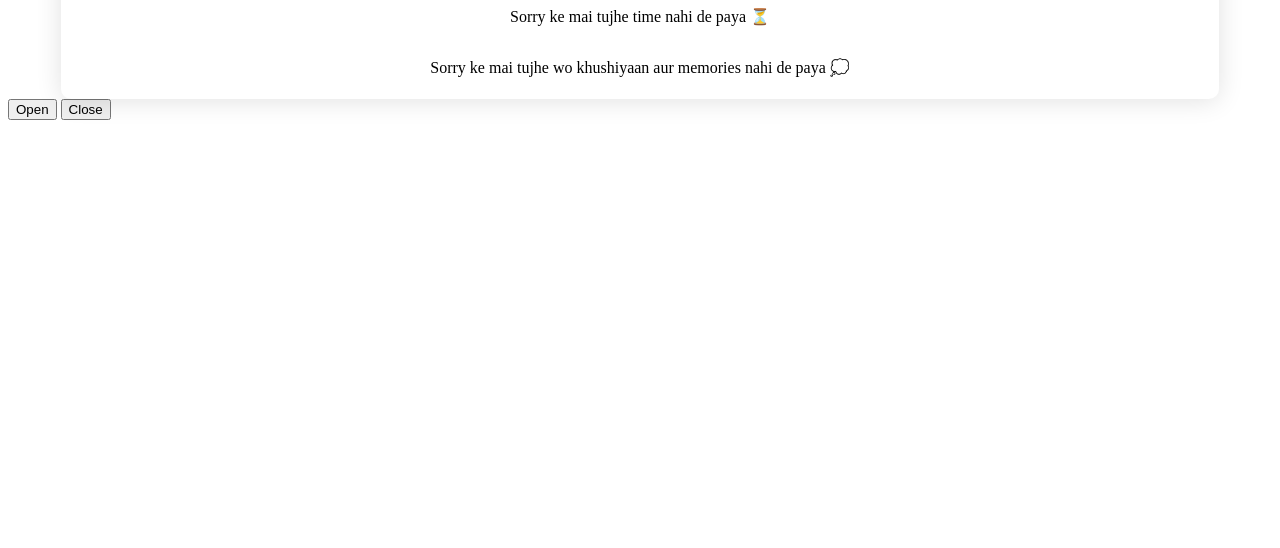
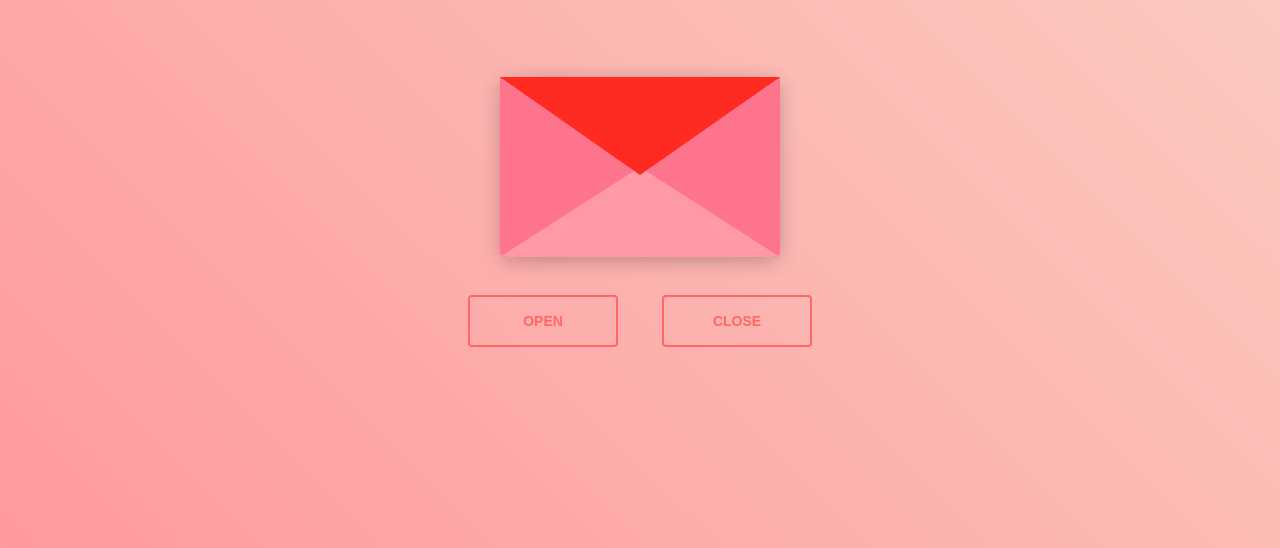
Before and after one commit to Mehmood248/ILU, a plain HTML site: page index.html in a window 1280 px wide. Shown: the part 252-800 px from the top of the page. Drawn offline with nearby package versions, Linux system fonts and the light colour scheme.

Commit message:
Add files via upload

```diff
--- a/style.css
+++ b/style.css
@@ -1,41 +1,239 @@
-/* Make long letters scrollable and fit properly */
+body {
+    display: flex;
+    flex-direction: column;
+    justify-content: center;
+    align-items: center;
+    height: 100vh;
+    margin: 0;
+    padding: 0;
+    background-image: linear-gradient(45deg, #ff9a9e 0%, #fad0c4 99%, #fad0c4 100%);
+}
+
+#envelope {
+    position: relative;
+    height: 180px;
+    width: 280px;
+    border-bottom-left-radius: 6px;
+    border-bottom-right-radius: 6px;
+    margin-left: auto;
+    margin-right: auto;
+    top: 40%;
+    background-color: #ff2a22;
+    box-shadow: 0 4px 20px rgba(0, 0, 0, 0.2);
+}
+
+#envelope:hover {
+    cursor: pointer;
+}
+
+.front {
+    position: absolute;
+    width: 0;
+    height: 0;
+    z-index: 3;
+}
+
+.flap {
+    border-top: 98px solid #ff2a22;
+    border-left: 140px solid transparent;
+    border-right: 140px solid transparent;
+    border-bottom: 82px solid transparent;
+    transform-origin: top;
+}
+
+.pocket {
+    border-left: 140px solid #ff748d;
+    border-right: 140px solid #ff748d;
+    border-bottom: 90px solid #ff98a7;
+    border-top: 90px solid transparent;
+    border-bottom-left-radius: 6px;
+    border-bottom-right-radius: 6px;
+}
+
 .letter {
     position: relative;
     background-color: white;
     width: 90%;
-  height: 250px; /* increased size */
+    height: 90%;
     top: 5%;
     border-radius: 10px;
     box-shadow: 0 2px 26px rgba(0, 0, 0, .12);
-  margin: auto;
-  overflow: hidden;
-  display: flex;
-  flex-direction: column;
-  align-items: center;
-  padding: 10px;
+    margin-left: auto;
+    margin-right: auto;
 }
 
-/* Add scrollable inner div */
-.scroll {
-  overflow-y: auto;
-  max-height: 230px;
-  padding-right: 10px;
-  text-align: left;
-  width: 95%;
+.letter:after {
+    content: "";
+    position: absolute;
+    top: 0;
+    bottom: 0;
+    left: 0;
+    right: 0;
 }
 
-.scroll p {
-  font-size: 14px;
-  font-family: "Poppins", sans-serif;
-  line-height: 1.5em;
-  margin: 5px 0;
-  color: #333;
+.words {
+    position: absolute;
+    left: 10%;
+    width: 80%;
+    height: 14%;
+    font-size: 15px;
+    font-family: Arial, Helvetica, sans-serif;
+    color: black;
 }
 
-.scroll::-webkit-scrollbar {
-  width: 5px;
+.line1 {
+    top: 15%;
 }
-.scroll::-webkit-scrollbar-thumb {
-  background: #ff748d;
-  border-radius: 10px;
+.line2 {
+    top: 30%;
 }
+.line3 {
+    top: 50%;
+    text-align: center;
+}
+.line4 {
+    top: 65%;
+    text-align: center;
+}
+
+.open .flap {
+    transform: rotatex(180deg);
+    transition: transform 0.4s ease, z-index 0.6s;
+    z-index: 1;
+}
+
+.close .flap {
+    transform: rotatex(0deg);
+    transition: transform 0.4s 0.6s ease, z-index 1s;
+    z-index: 5;
+}
+
+.open .letter {
+    transform: translatey(-120px);
+    transition: transform 0.4s 0.6s ease, z-index 0.6s;
+    z-index: 2;
+}
+
+.close .letter {
+    transform: translatey(0deg);
+    transition: transform 0.4s ease, z-index 1s;
+    z-index: 1;
+}
+
+.hearts {
+    position: absolute;
+    top: 90px;
+    left: 0;
+    right: 0;
+    z-index: 2;
+}
+
+.heart {
+    position: absolute;
+    bottom: 0;
+    right: 10%;
+}
+
+.heart:before, .heart:after {
+    position: absolute;
+    content: "";
+    background: #d00000;
+    width: 50px;
+    height: 80px;
+    left: 50px;
+    top: 0;
+    border-radius: 50px 50px 0 0;
+    transform: rotate(-45deg);
+    transform-origin: 0 100%;
+}
+
+.heart:after {
+    left: 0;
+    transform: rotate(45deg);
+    transform-origin: 100% 100%;
+}
+
+.close .heart {
+    opacity: 0;
+    animation: none;
+}
+
+.a1 {
+    left: 20%;
+    transform: scale(0.6);
+    opacity: 1;
+    animation: slideUp 4s linear 1, sideSway 2s  ease-in-out 4 alternate;
+    animation-fill-mode: forwards;
+    animation-delay: 0.7s;
+}
+.a2 {
+    left: 55%;
+    transform: scale(1);
+    opacity: 1;
+    animation: slideUp 5s linear 1, sideSway 4s  ease-in-out 2 alternate;
+    animation-fill-mode: forwards;
+    animation-delay: 0.7s;
+}
+.a3 {
+    left: 10%;
+    transform: scale(0.8);
+    opacity: 1;
+    animation: slideUp 7s linear 1, sideSway 2s  ease-in-out 6 alternate;
+    animation-fill-mode: forwards;
+    animation-delay: 0.7s;
+}
+
+@keyframes slideUp {
+    0% {
+    top: 0;
+    }
+    100% {
+        top: -600px;
+    }
+}
+
+@keyframes sideSway {
+    0% {
+        margin-left: 0px;
+    }
+    100% {
+        margin-left: 50px;
+    }
+}
+
+.reset {
+    text-align: center;
+}
+
+.reset button {
+    font-weight: 800;
+    font-style: normal;
+    transition: all 0.1s linear;
+    background-color: transparent;
+    border: solid 2px #FF6863;
+    border-radius: 4px;
+    color: #FF6863;
+    display: inline-block;
+    font-size: 14px;
+    text-transform: uppercase;
+    margin: 20px;
+    margin-top: 110px;
+    padding: 10px;
+    line-height: 2em;
+    text-decoration: none;
+    min-width: 150px;
+    outline: none;
+}
+
+.reset button:hover {
+    background-color: #FF6863;
+    cursor: pointer;
+    color: white;
+}
+
+.valentine {
+    text-align: center;
+    font-family: Arial, Helvetica, sans-serif;
+    color:rgb(20, 20, 20);
+    font-size: 30px;
+}
```
Lines whose indentation alone changed are shown as unchanged.
